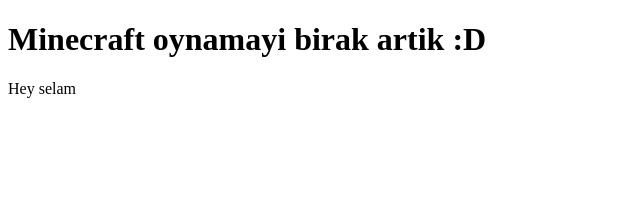
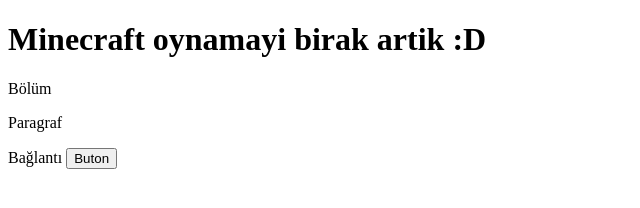
Before and after one commit to kuasar23/deneme-2, a plain HTML site: page index.html in a window 1280 px wide. Shown: the whole page, without its empty margins (0-640 px from the left). Drawn offline with Linux system fonts and the light colour scheme.

Commit message:
add initial files

```diff
--- a/index.html
+++ b/index.html
@@ -13,7 +13,11 @@
 
                 <h1>Minecraft oynamayi birak artik :D</h1>
 
-                <tag_name>Hey selam</tag_name>
+                <section>Bölüm</section>
+                <p>Paragraf</p>
+                <a>Bağlantı</a>
+                <button>Buton</button>
+
 
         </body>
 
```
